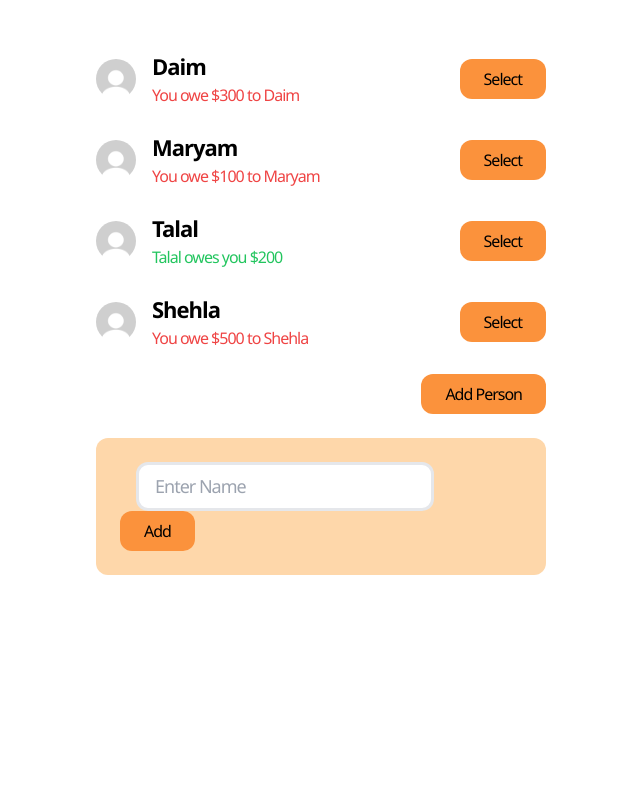
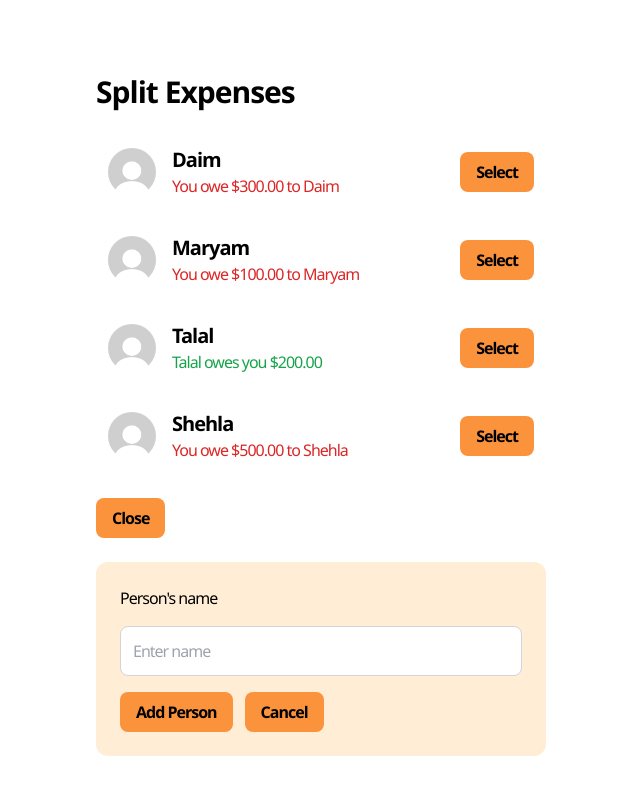
Before and after one commit to swetalha/eat-n-split-project, a React (Create React App) app: page / in a window 1280 px wide. Both pictures are taken after a click on the button "Add Person". Shown: the top 794 px of the page, without its empty margins (319-959 px from the left). Built offline with nearby package versions, Linux system fonts and the light colour scheme.

Commit message:
improved gpt code

```diff
--- a/src/App.js
+++ b/src/App.js
@@ -1,217 +1,371 @@
 import { useState } from "react";
 
-const arrPeople = [
-  {
-    name: "Daim",
-    balance: -300,
-  },
-  {
-    name: "Maryam",
-    balance: -100,
-  },
-  {
-    name: "Talal",
-    balance: 200,
-  },
-  {
-    name: "Shehla",
-    balance: -500,
-  },
+// CHANGED: Every person now has a unique ID and a defined balance.
+const initialPeople = [
+  { id: "1", name: "Daim", balance: -300 },
+  { id: "2", name: "Maryam", balance: -100 },
+  { id: "3", name: "Talal", balance: 200 },
+  { id: "4", name: "Shehla", balance: -500 },
 ];
 
-function Person({ name, balance, handlePersonSelect }) {
+// Reusable button component.
+function Button({ children, onClick, type = "button", className = "" }) {
   return (
-    <div className="box-person flex items-center gap-4 w-[450px]">
+    <button
+      type={type}
+      onClick={onClick}
+      className={`rounded-lg bg-orange-400 px-4 py-2 font-semibold
+        transition-colors hover:bg-orange-500 ${className}`}
+    >
+      {children}
+    </button>
+  );
+}
+
+// Displays an individual person and their balance.
+function Person({ person, isSelected, onSelect }) {
+  const { name, balance } = person;
+
+  return (
+    <div
+      className={`flex w-full items-center gap-4 rounded-xl p-3
+        ${isSelected ? "bg-orange-100" : ""}`}
+    >
       <img
         src="/profile-picture.jpg"
-        alt="profile-picture"
-        className="w-10 rounded-full"
+        alt=""
+        className="h-12 w-12 rounded-full object-cover"
       />
-      <div>
-        <h3 className="font-[600] text-[22px]">{name}</h3>
-        {balance ? (
-          balance > 0 ? (
-            <p className="text-[16px] font-[500] text-green-500">
-              {name} owes you ${balance}
+
+      <div className="flex-1">
+        <h3 className="text-xl font-semibold">{name}</h3>
+
+        {balance > 0 ? (
+          <p className="font-medium text-green-600">
+            {name} owes you ${balance.toFixed(2)}
+          </p>
+        ) : balance < 0 ? (
+          <p className="font-medium text-red-600">
+            You owe ${Math.abs(balance).toFixed(2)} to {name}
           </p>
         ) : (
-            <p className="text-[16px] font-[500] text-red-500">
-              You owe ${Math.abs(balance)} to {name}
-            </p>
-          )
-        ) : (
-          <p className="text-[16px] font-[500] text-green-400">Clean Slate</p>
+          <p className="font-medium text-gray-500">You're all settled up</p>
         )}
       </div>
-      <button
-        onClick={() => {
-          handlePersonSelect(name);
-        }}
-      >
-        Select
-      </button>
+
+      <Button onClick={() => onSelect(person.id)}>
+        {isSelected ? "Close" : "Select"}
+      </Button>
     </div>
   );
 }
 
-function BillSplit({ name, handleSplit }) {
-  const [bill, setBill] = useState(null);
-  const [selfExpense, setSelf] = useState(null);
-  const [personExpense, setPerson] = useState(null);
-  const [payee, setPayee] = useState("me");
+// Handles adding a new person.
+function AddPerson({ onAddPerson, onCancel }) {
+  const [name, setName] = useState("");
+  const [error, setError] = useState("");
+
+  function handleSubmit(event) {
+    event.preventDefault();
+
+    const trimmedName = name.trim();
+
+    // ADDED: Prevent empty names.
+    if (!trimmedName) {
+      setError("Please enter a name.");
+      return;
+    }
+
+    // CHANGED: Parent handles the actual state update.
+    onAddPerson({
+      id: crypto.randomUUID(),
+      name: trimmedName,
+      balance: 0,
+    });
+
+    setName("");
+    setError("");
+  }
+
   return (
-    <div className="box-bill-split min-w-[450px] bg-orange-200 p-6 flex flex-col gap-4 rounded-xl h-fit">
-      <h1 className="uppercase text-2xl font-[600]">
-        SPLIT A BILL WITH {name}
-      </h1>
-      <form className="flex flex-col gap-4">
-        <label>
+    <form
+      onSubmit={handleSubmit}
+      className="mt-6 flex flex-col gap-4 rounded-xl bg-orange-100 p-6"
+    >
+      <label htmlFor="person-name" className="font-medium">
+        Person's name
+      </label>
+
       <input
+        id="person-name"
         type="text"
-            name="text-amount"
-            id="text-amount"
-            placeholder="Bill Amount"
-            onChange={(event) => setBill(Number(event.target.value))}
+        value={name}
+        onChange={(event) => {
+          setName(event.target.value);
+          setError("");
+        }}
+        placeholder="Enter name"
+        className="rounded-lg border border-gray-300 bg-white p-3"
       />
-        </label>
-        <label>
-          <input
-            type="text"
-            name="text-self-amount"
-            id="text-self-amount"
-            placeholder="Your Expense"
-            onChange={(event) => setSelf(Number(event.target.value))}
-          />
-        </label>
-        <label>
-          <input
-            type="text"
-            name="text-person-amount"
-            id="text-person-amount"
-            placeholder={`${name}'s Expense`}
-            onChange={(event) => setPerson(Number(event.target.value))}
-          />
-        </label>
-        <label>
-          Who's Paying?
-          <select
-            className="spaced-input"
-            value={payee}
-            onChange={(event) => setPayee(event.target.value)}
-          >
-            <option value="me">Me</option>
-            <option value={name}>{name}</option>
-          </select>
-        </label>
+
+      {error && (
+        <p role="alert" className="text-sm text-red-600">
+          {error}
+        </p>
+      )}
+
+      <div className="flex gap-3">
+        <Button type="submit">Add Person</Button>
+
+        <Button onClick={onCancel} className="bg-gray-200 hover:bg-gray-300">
+          Cancel
+        </Button>
+      </div>
     </form>
-      <button
-        onClick={() => {
-          handleSplit(bill, selfExpense, personExpense, payee);
-        }}
-      >
-        Split
-      </button>
-    </div>
   );
 }
 
-function AddPerson({ setPeople, setAddPerson }) {
-  const [name, setName] = useState("");
+// Handles splitting a bill with the selected person.
+function BillSplit({ person, onSplit, onCancel }) {
+  // CHANGED: Store input values as strings.
+  // This allows users to clear fields without issues.
+  const [bill, setBill] = useState("");
+  const [selfExpense, setSelfExpense] = useState("");
+  const [payee, setPayee] = useState("me");
+  const [error, setError] = useState("");
+
+  // CHANGED: Derive the other person's expense instead
+  // of storing it in another useState variable.
+  const billAmount = Number(bill);
+  const myExpense = Number(selfExpense);
+
+  const personExpense =
+    bill === "" || selfExpense === "" ? null : billAmount - myExpense;
+
+  function handleSubmit(event) {
+    event.preventDefault();
+
+    // ADDED: Validate all monetary inputs.
+    if (
+      bill.trim() === "" ||
+      selfExpense.trim() === "" ||
+      !Number.isFinite(billAmount) ||
+      !Number.isFinite(myExpense) ||
+      billAmount <= 0 ||
+      myExpense < 0 ||
+      myExpense > billAmount
+    ) {
+      setError("Please enter valid bill and expense amounts.");
+      return;
+    }
+
+    // ADDED: Calculate the balance change.
+    // Positive means the person owes you.
+    // Negative means you owe the person.
+    const balanceChange = payee === "me" ? personExpense : -myExpense;
+
+    // CHANGED: Pass only the balance change to App.
+    onSplit(balanceChange);
+  }
 
   return (
-    <div className="box-add-person w-[450px] p-6 bg-orange-200 my-6 rounded-xl">
-      <div>
-        <form>
-          <label>
+    <form
+      onSubmit={handleSubmit}
+      className="flex w-full flex-col gap-5 rounded-xl bg-orange-100 p-6 md:w-[450px]"
+    >
+      <h2 className="text-2xl font-bold uppercase">
+        Split a bill with {person.name}
+      </h2>
+
+      <div className="flex flex-col gap-2">
+        <label htmlFor="bill-amount" className="font-medium">
+          Total bill
+        </label>
+
         <input
+          id="bill-amount"
+          type="number"
+          min="0"
+          step="0.01"
+          value={bill}
+          onChange={(event) => {
+            setBill(event.target.value);
+            setError("");
+          }}
+          placeholder="Enter bill amount"
+          className="rounded-lg border border-gray-300 bg-white p-3"
+        />
+      </div>
+
+      <div className="flex flex-col gap-2">
+        <label htmlFor="self-expense" className="font-medium">
+          Your expense
+        </label>
+
+        <input
+          id="self-expense"
+          type="number"
+          min="0"
+          step="0.01"
+          value={selfExpense}
+          onChange={(event) => {
+            setSelfExpense(event.target.value);
+            setError("");
+          }}
+          placeholder="Enter your share"
+          className="rounded-lg border border-gray-300 bg-white p-3"
+        />
+      </div>
+
+      <div className="flex flex-col gap-2">
+        <label htmlFor="person-expense" className="font-medium">
+          {person.name}'s expense
+        </label>
+
+        <input
+          id="person-expense"
           type="text"
-              name="Name"
-              id="text-name"
-              placeholder="Enter Name"
-              value={name}
-              onChange={(event) => setName(event.target.value)}
-              className="spaced-input"
+          value={
+            personExpense === null
+              ? ""
+              : personExpense >= 0
+                ? personExpense.toFixed(2)
+                : "Invalid amount"
+          }
+          readOnly
+          className="rounded-lg border border-gray-300 bg-gray-100 p-3"
         />
+      </div>
+
+      <div className="flex flex-col gap-2">
+        <label htmlFor="payee" className="font-medium">
+          Who paid the bill?
         </label>
-          <button
-            onClick={(event) => {
-              event.preventDefault();
-              setPeople((current) => [...current, { name }]);
-              setName("");
-              setAddPerson(false);
-            }}
+
+        <select
+          id="payee"
+          value={payee}
+          onChange={(event) => setPayee(event.target.value)}
+          className="rounded-lg border border-gray-300 bg-white p-3"
         >
-            Add
-          </button>
+          <option value="me">Me</option>
+          <option value="person">{person.name}</option>
+        </select>
+      </div>
+
+      {error && (
+        <p role="alert" className="text-sm text-red-600">
+          {error}
+        </p>
+      )}
+
+      <div className="flex gap-3">
+        <Button type="submit">Split Bill</Button>
+
+        <Button onClick={onCancel} className="bg-gray-200 hover:bg-gray-300">
+          Cancel
+        </Button>
+      </div>
     </form>
-      </div>
-    </div>
   );
 }
 
+// Main application component.
 function App() {
-  const [person, setPerson] = useState({});
-  const [people, setPeople] = useState([...arrPeople]);
-  const [addPerson, setAddPerson] = useState(false);
-  const [billSplit, setBillSplit] = useState(false);
+  const [people, setPeople] = useState(initialPeople);
 
-  function handlePersonSelect(name) {
-    setPerson(people.find((person) => person.name === name));
-    setBillSplit(true);
+  // CHANGED: Store only the selected person's ID.
+  const [selectedPersonId, setSelectedPersonId] = useState(null);
+
+  const [showAddPerson, setShowAddPerson] = useState(false);
+
+  // CHANGED: Derive selectedPerson from the current people array.
+  const selectedPerson = people.find(
+    (person) => person.id === selectedPersonId,
+  );
+
+  function handleSelectPerson(id) {
+    // Select the person, or close the form if already selected.
+    setSelectedPersonId((currentId) => (currentId === id ? null : id));
+
+    setShowAddPerson(false);
   }
 
-  function handleSplit(amount, selfExpense, personExpense, payee) {
-    if (selfExpense + personExpense !== amount) {
-      alert("There's a mismatch between the expenses, try again");
-      return;
+  function handleAddPerson(newPerson) {
+    // Immutable array update.
+    setPeople((currentPeople) => [...currentPeople, newPerson]);
+
+    setShowAddPerson(false);
   }
 
-    const balanceChange = payee === "me" ? personExpense : -selfExpense;
+  function handleSplit(balanceChange) {
+    if (selectedPersonId === null) return;
+
+    // CHANGED: Identify people by unique ID, not name.
     setPeople((currentPeople) =>
-      currentPeople.map((currentPerson) =>
-        currentPerson.name === person.name
+      currentPeople.map((person) =>
+        person.id === selectedPersonId
           ? {
-              ...currentPerson,
-              balance: (currentPerson.balance ?? 0) + balanceChange,
+              ...person,
+              balance: person.balance + balanceChange,
             }
-          : currentPerson,
+          : person,
       ),
     );
 
-    setBillSplit(false);
+    // Close the form after splitting.
+    setSelectedPersonId(null);
   }
 
   return (
-    <div className="container flex gap-6">
-      {/* The list of people */}
-      <div>
-        <div className="box-people flex flex-col gap-6">
-          {people.map((person, index) => (
+    <main className="mx-auto flex max-w-5xl flex-col gap-8 p-6 md:flex-row">
+      <section className="w-full md:w-[450px]">
+        <h1 className="mb-6 text-3xl font-bold">Split Expenses</h1>
+
+        <div className="flex flex-col gap-3">
+          {people.map((person) => (
             <Person
-              name={person.name}
-              balance={person.balance}
-              handlePersonSelect={handlePersonSelect}
-              key={index + 1}
+              key={person.id}
+              person={person}
+              isSelected={person.id === selectedPersonId}
+              onSelect={handleSelectPerson}
             />
           ))}
-          <button onClick={() => setAddPerson((current) => !current)}>
-            Add Person
-          </button>
         </div>
-        {/* The add person box */}
-        {addPerson ? (
-          <AddPerson setPeople={setPeople} setAddPerson={setAddPerson} />
-        ) : (
-          ``
+
+        <div className="mt-6">
+          <Button
+            onClick={() => {
+              setShowAddPerson((current) => !current);
+              setSelectedPersonId(null);
+            }}
+          >
+            {showAddPerson ? "Close" : "Add Person"}
+          </Button>
+        </div>
+
+        {showAddPerson && (
+          <AddPerson
+            onAddPerson={handleAddPerson}
+            onCancel={() => setShowAddPerson(false)}
+          />
         )}
-      </div>
-      {/* The main bill split box */}
-      {billSplit ? (
-        <BillSplit name={person.name} handleSplit={handleSplit} />
-      ) : (
-        ``
+      </section>
+
+      {/* CHANGED: The selected person determines form visibility. */}
+      {selectedPerson && (
+        <section className="w-full md:w-auto">
+          <BillSplit
+            // ADDED: Reset form state when switching people.
+            key={selectedPerson.id}
+            person={selectedPerson}
+            onSplit={handleSplit}
+            onCancel={() => setSelectedPersonId(null)}
+          />
+        </section>
       )}
-    </div>
+    </main>
   );
 }
+
 export default App;
--- a/src/index.css
+++ b/src/index.css
@@ -12,16 +12,3 @@ body {
   justify-content: center;
   padding-top: 50px;
 }
-
-@layer components {
-  input,
-  select {
-    @apply border-[3px] px-4 py-2 text-[18px] rounded-xl;
-  }
-  .spaced-input {
-    @apply mx-4;
-  }
-  button {
-    @apply ml-auto bg-orange-400 rounded-xl px-6 py-2 font-[500] text-[16px];
-  }
-}
```
Lines whose indentation alone changed are shown as unchanged.
